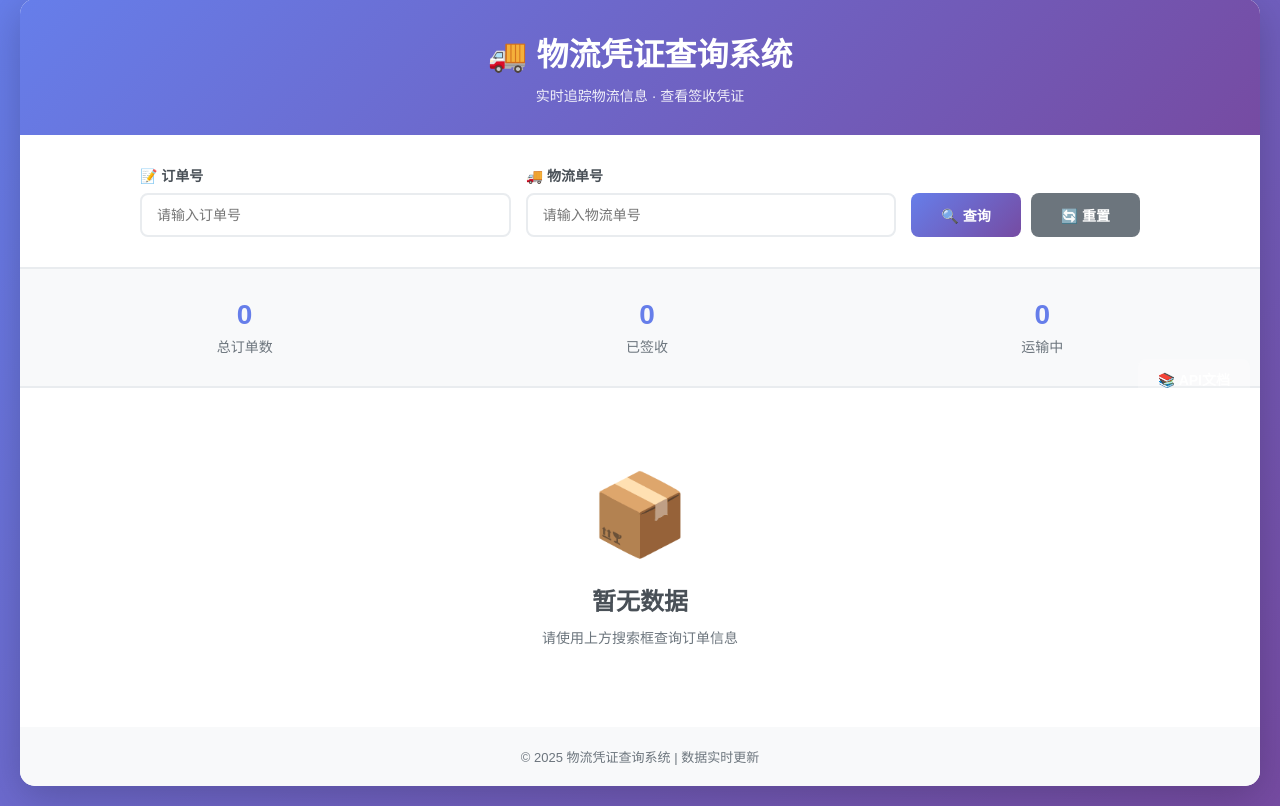
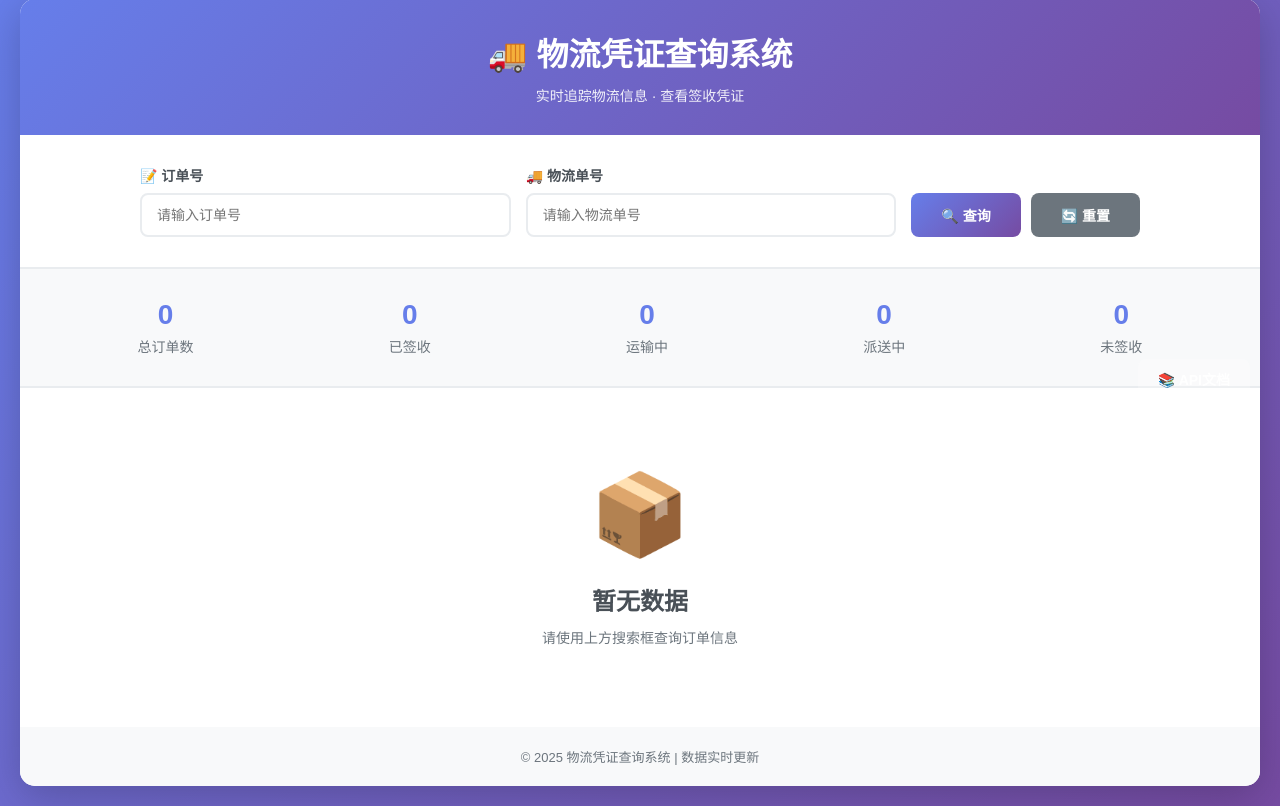
Before and after one commit to DevelopxeNET/wcwnpzxitong, a Flask app: page / in a window 1280 px wide. Shown: the part 21-827 px from the top of the page. Run offline with Flask 3, Linux system fonts and the light colour scheme; data that the repository does not hold is empty.

Commit message:
feat: 增加更多统计状态展示
- 新增派送中状态统计
- 新增未签收数量统计
- 未签收数量大于0时显示黄色警示
- 优化统计卡片布局
- 提供更全面的订单状态概览

```diff
--- a/templates/index.html
+++ b/templates/index.html
@@ -485,8 +485,19 @@
                 <div class="stat-label">已签收</div>
             </div>
             <div class="stat-item">
-                <div class="stat-number">{{ records|selectattr('logistics_status', 'ne', '已签收')|list|length }}</div>
+                <div class="stat-number">{{ records|rejectattr('logistics_status', 'equalto', '已签收')|list|length }}</div>
                 <div class="stat-label">运输中</div>
+            </div>
+            <div class="stat-item">
+                <div class="stat-number">{{ records|selectattr('logistics_status', 'equalto', '派送中')|list|length }}</div>
+                <div class="stat-label">派送中</div>
+            </div>
+            <div class="stat-item">
+                {% set unsigned_count = records|selectattr('signed_time', 'none')|list|length %}
+                <div class="stat-number" {% if unsigned_count > 0 %}style="color: #ffc107;"{% endif %}>
+                    {{ unsigned_count }}
+                </div>
+                <div class="stat-label">未签收</div>
             </div>
         </div>
 
```
